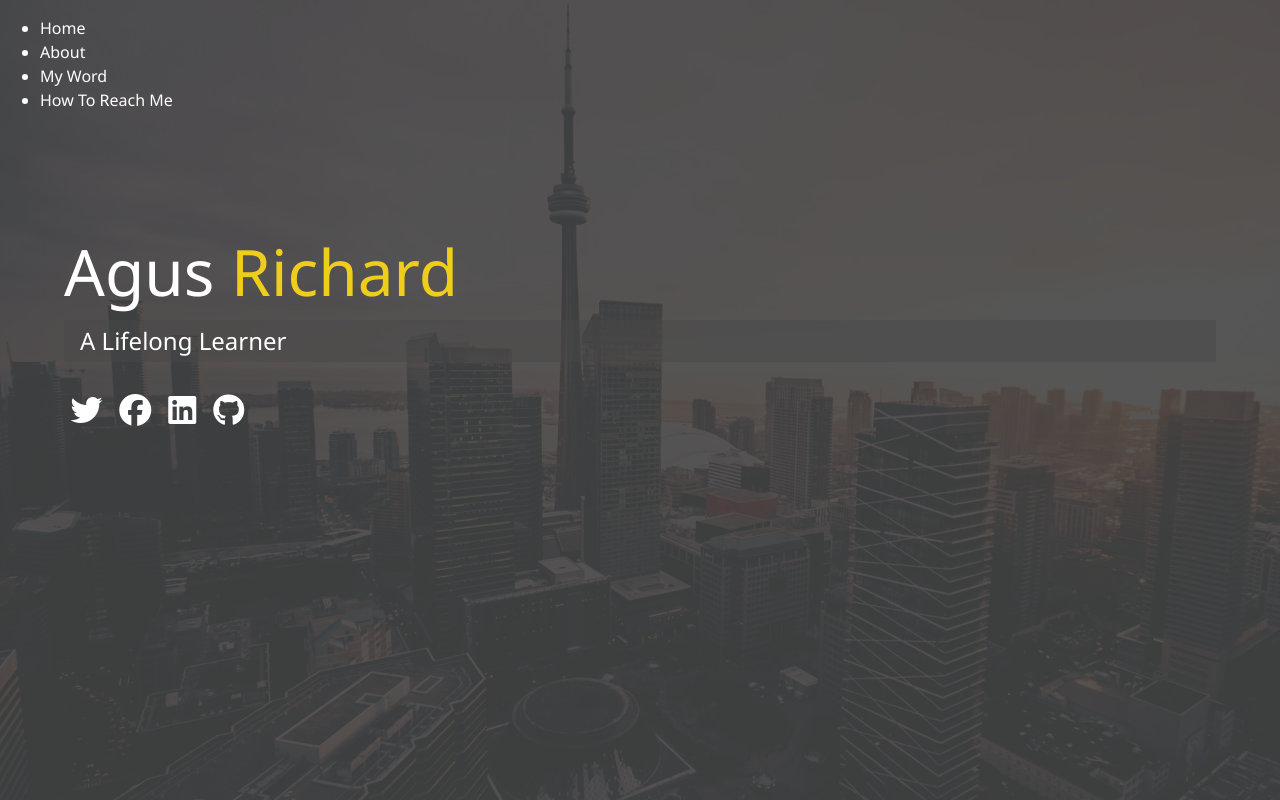
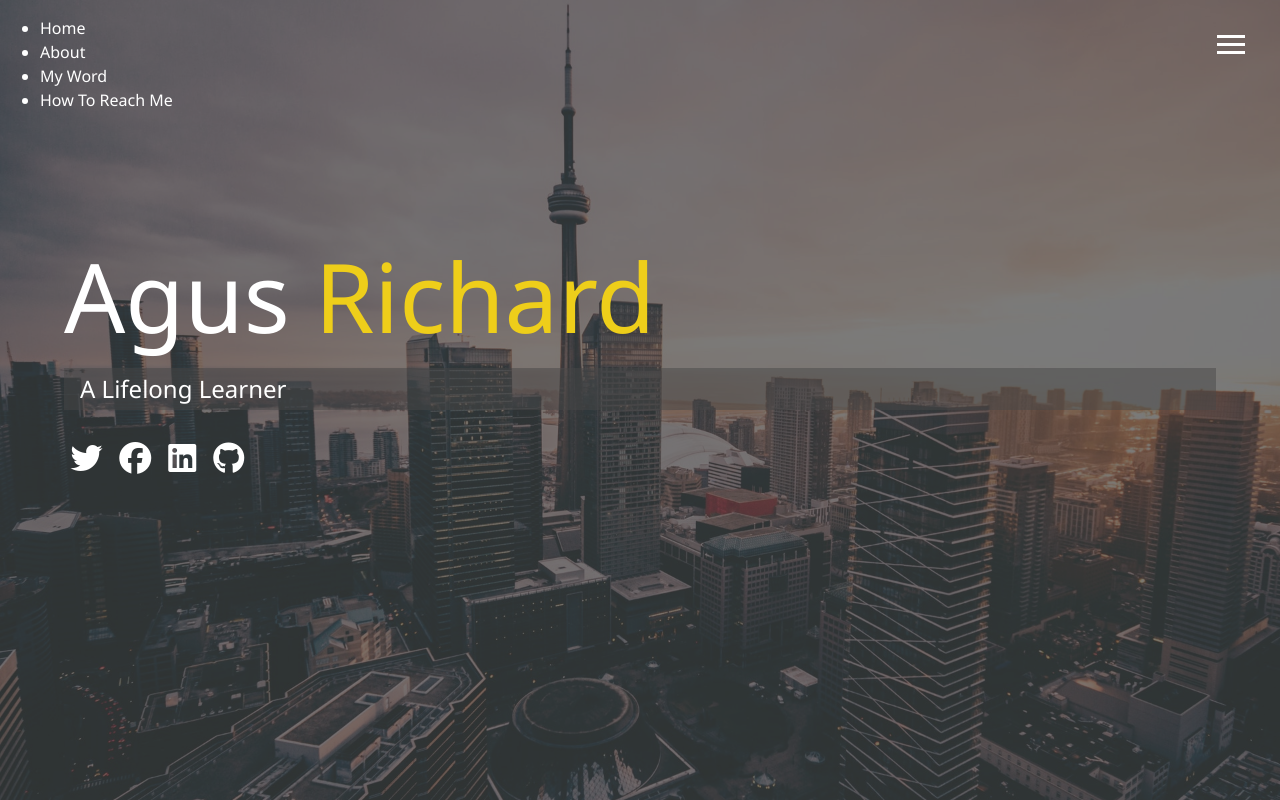
Before and after one commit to agusrichard/modern_portfolio, a website: page dist/index.html in a window 1280 px wide. Drawn offline with Linux system fonts and the light colour scheme.

Commit message:
Menu button, javascript & rotate

```diff
--- a/scss/_config.scss
+++ b/scss/_config.scss
@@ -2,7 +2,7 @@ $primary-color: #444;
 $secondary-color: #EECE1A;
 $show-home-image: true;
 $home-image: url(../img/background.jpg);
-$background-opacity: 0.9;
+$background-opacity: 0.7;
 
 @mixin easeOut {
 	transition: all 0.5s ease-out;
--- /dev/null
+++ b/scss/_menu.scss
@@ -0,0 +1,40 @@
+// Menu button
+
+.menu-btn {
+	position: absolute;
+	z-index: 3;
+	right: 35px;
+	top: 35px;
+	cursor: pointer;
+	@include easeOut;
+
+	.btn-line {
+		width: 28px;
+		height: 3px;
+		margin: 0 0 5px 0;
+		background: #fff;
+		@include easeOut;
+	}
+
+	// rotate into x with menu lines
+	&.close {
+		transform: rotate(180deg);
+
+		.btn-line {
+			// line 1 - rotate
+			&:nth-child(1) {
+				transform: rotate(45deg) translate(5px, 5px);
+			}
+
+			// line 2 - hide
+			&:nth-child(2) {
+				opacity: 0;
+			}
+
+			// line 3 - rotate
+			&:nth-child(3) {
+				transform: rotate(-45deg) translate(7px, -6px);
+			}
+		}
+	}
+}
--- a/scss/main.scss
+++ b/scss/main.scss
@@ -1,4 +1,6 @@
 @import 'config';
+@import 'menu';
+
 
 * {
 	box-sizing: border-box;
@@ -20,7 +22,7 @@ h1, h2, h3 {
 	font-weight: 400;
 
 	&.lg-heading {
-		font-size: 4rem;
+		font-size: 6rem;
 	}
 
 	&.sm-heading {
```
Also changed, not shown: dist/css/main.css, dist/js/main.js.
